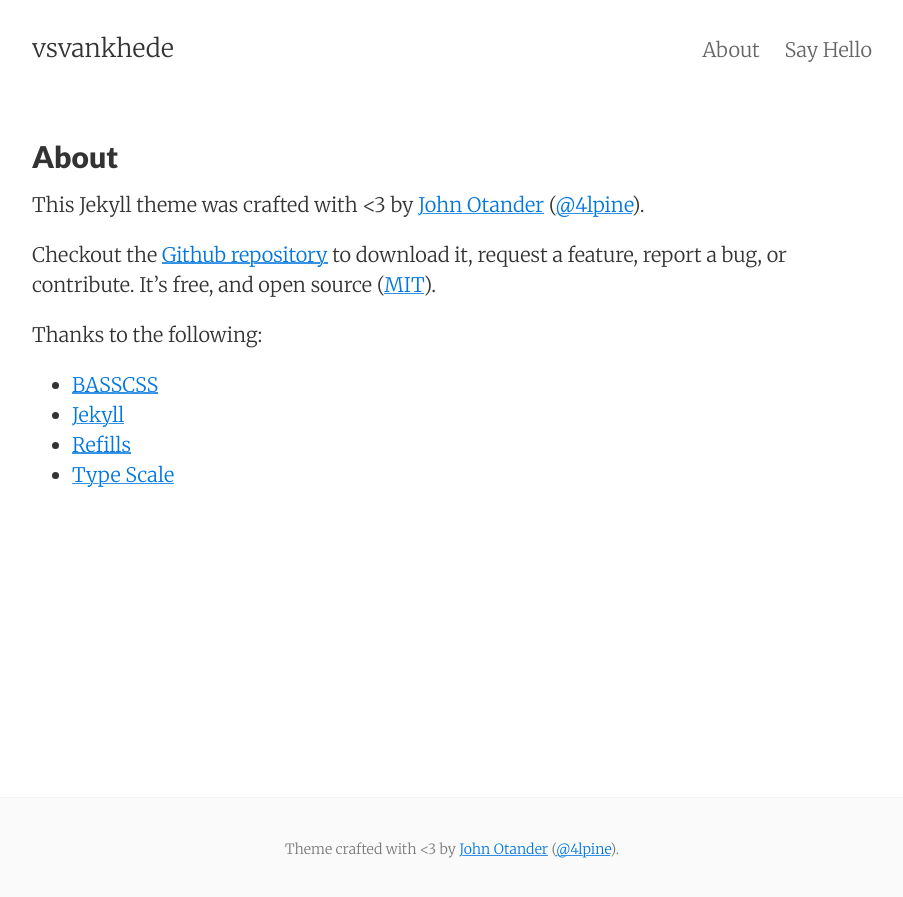
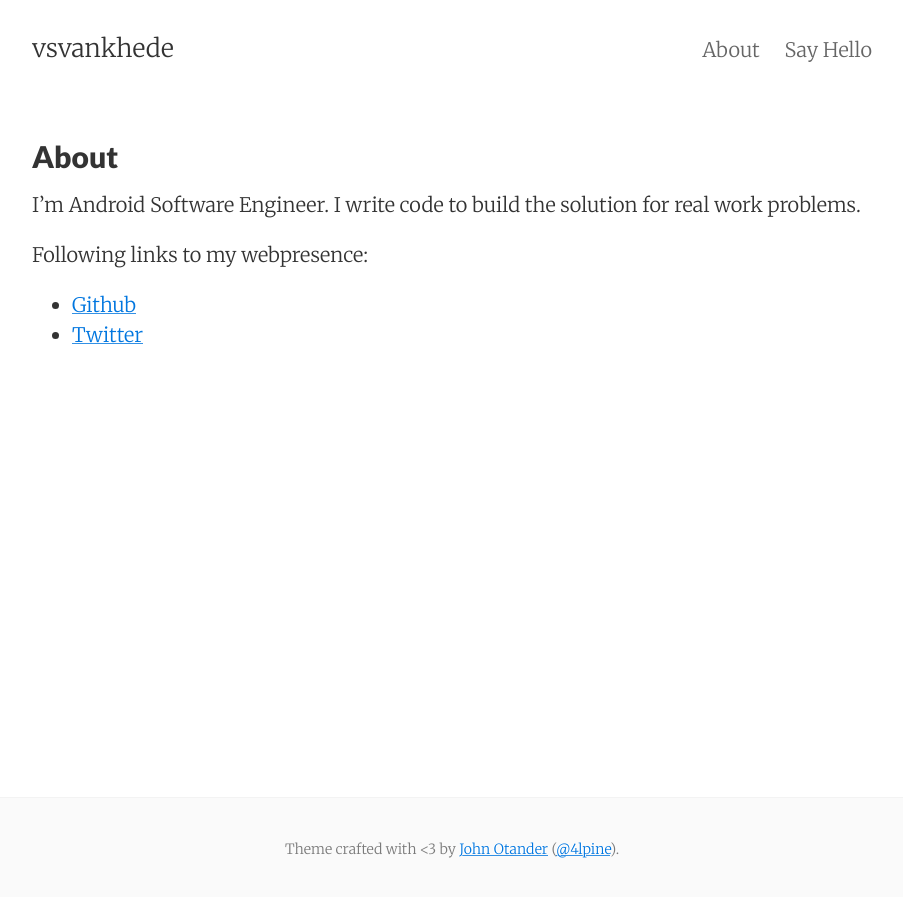
Before and after one commit to vsvankhede/vsvankhede.github.io, a Jekyll site: the page built from about.md, in a window 1280 px wide. Shown: the top 897 px of the page, without its empty margins (188-1091 px from the left). Built offline with Jekyll 4.4.1, drawn with Linux system fonts in a browser that asks for light colours.

Commit message:
change about
Add github and twitter link.
Update bio.

```diff
--- a/about.md
+++ b/about.md
@@ -5,16 +5,9 @@ permalink: "/about/"
 tags: about
 ---
 
-This Jekyll theme was crafted with <3 by [John Otander](http://johnotander.com)
-([@4lpine](https://twitter.com/4lpine)).
+I'm Android Software Engineer. I write code to build the solution for real work problems.
 
-Checkout the [Github repository](https://github.com/johnotander/pixyll) to download it,
-request a feature, report a bug, or contribute. It's free, and open source
-([MIT](http://opensource.org/licenses/MIT)).
+Following links to my webpresence:
 
-Thanks to the following:
-
-* [BASSCSS](http://basscss.com)
-* [Jekyll](http://jekyllrb.com)
-* [Refills](http://refills.bourbon.io/)
-* [Type Scale](http://type-scale.com/)
+* [Github](https://github.com/vsvankhede)
+* [Twitter](https://twitter.com/vsvankhede)
```
